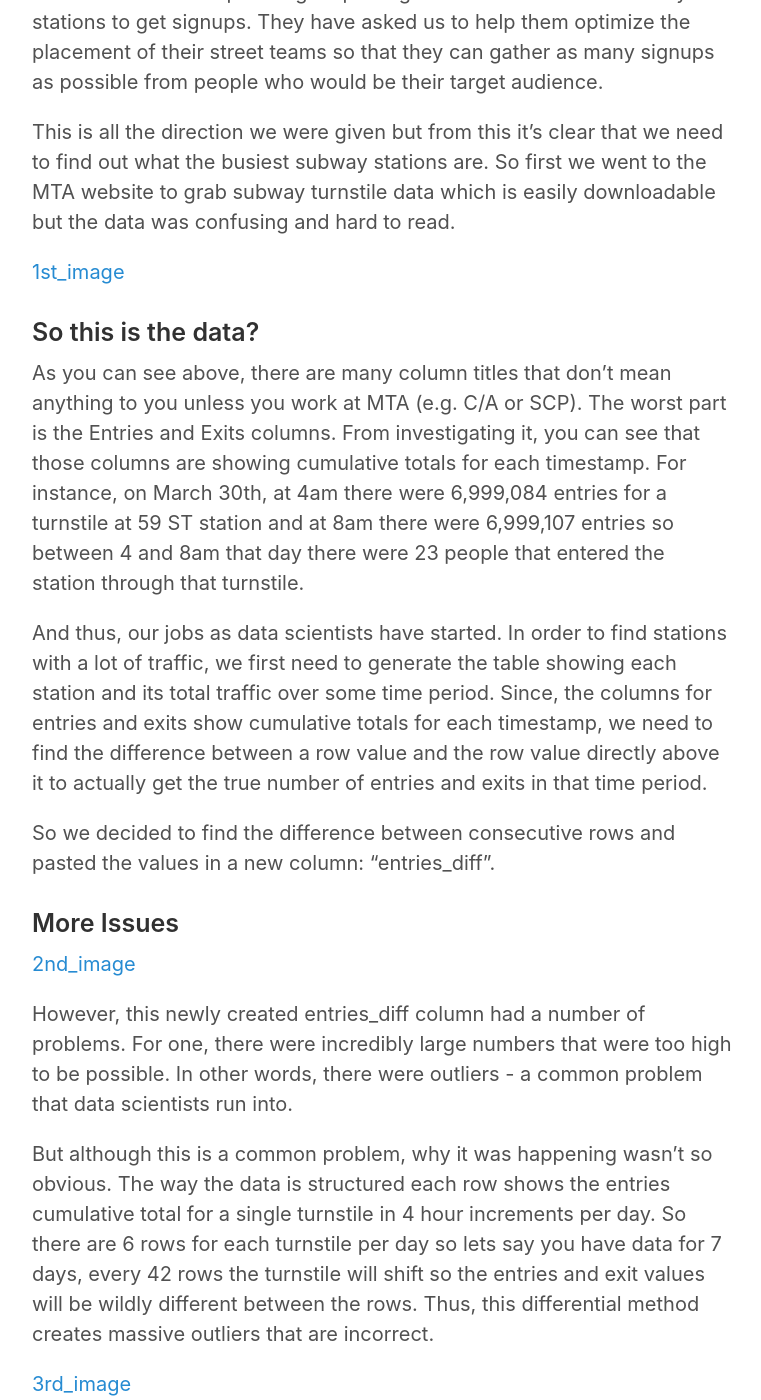
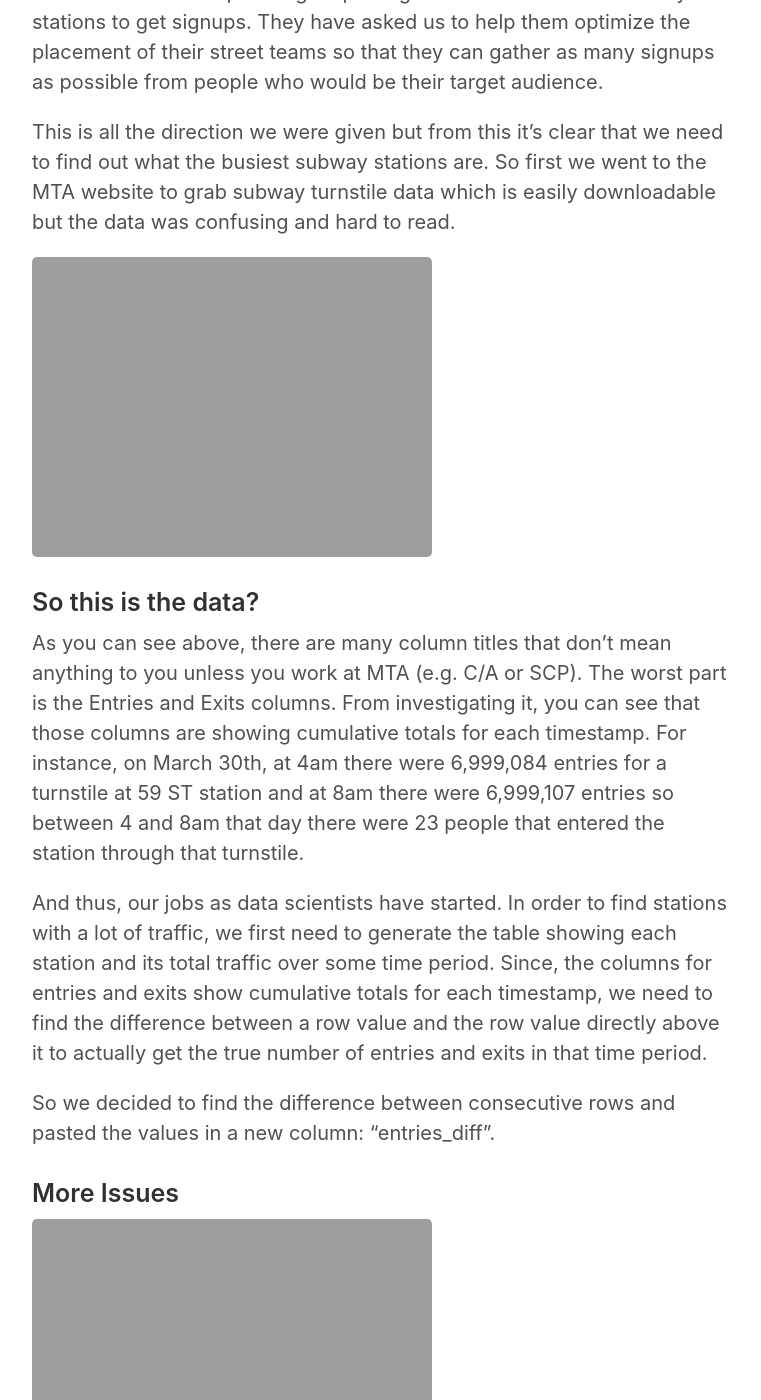
Before and after one commit to samirthanedar/samirthanedar.github.io, a Jekyll site: the page built from _posts/2020-04-06-NYC-MTA-EDA.md, in a window 1280 px wide and 1400 px high, scrolled down 688 px. Shown: the whole window, without its empty margins (258-1019 px from the left). Built offline with Jekyll 4.4.1, drawn with Linux system fonts in a browser that asks for light colours.

Commit message:
Editing my first blog post again

```diff
--- a/_posts/2020-04-06-NYC-MTA-EDA.md
+++ b/_posts/2020-04-06-NYC-MTA-EDA.md
@@ -11,7 +11,7 @@ As of now, we are at the end of week 1 and we have finished our first project. T
 
 This is all the direction we were given but from this it’s clear that we need to find out what the busiest subway stations are. So first we went to the MTA website to grab subway turnstile data which is easily downloadable but the data was confusing and hard to read.
 
-[1st_image]({{site.url}}/images/blog1_first_image)
+![1st_image]({{site.url}}/images/blog1_first_image)
 
 ### So this is the data?
 
@@ -24,14 +24,14 @@ So we decided to find the difference between consecutive rows and pasted the val
 
 ### More Issues
 
-[2nd_image]({{site.url}}/images/blog1_second_image)
+![2nd_image]({{site.url}}/images/blog1_second_image)
 
 
 However, this newly created entries_diff column had a number of problems. For one, there were incredibly large numbers that were too high to be possible. In other words, there were outliers - a common problem that data scientists run into.
 
 But although this is a common problem, why it was happening wasn’t so obvious. The way the data is structured each row shows the entries cumulative total for a single turnstile in 4 hour increments per day. So there are 6 rows for each turnstile per day so lets say you have data for 7 days, every 42 rows the turnstile will shift so the entries and exit values will be wildly different between the rows. Thus, this differential method creates massive outliers that are incorrect.
 
-[3rd_image]({{site.url}}/images/blog1_third_image)
+![3rd_image]({{site.url}}/images/blog1_third_image)
 
 
 ### Solution
@@ -42,11 +42,11 @@ As you can see here, on March 30th, April 6th and April 13th the values look way
 
 So after that, we were ready to display our top 20 stations in terms of entries over our three week period. As you can see below these tend to match up pretty well with top station rankings found elsewhere online.
 
-[4th_image]({{site.url}}/images/techtop20.png)
+![4th_image]({{site.url}}/images/techtop20.png)
 
 However, this was not enough. As data scientists, we need to utilize our own domain knowledge to improve our recommendations. First of all, this is a tech event so we should probably focus on subway stations near large portions of tech companies and send teams out on weekdays to make sure we’re most likely to see as many tech workers as possible. Also, as you start to understand more about the New York City subway station, it becomes apparent that some of these bars are false. For instance, the 23rd St station depicted in the chart above is a combination of several subway stations on 23rd st so you cannot count that entries total as one station. The same goes for 86 St and 125 St. After combining all of these insights we then landed on 10 stations to target for the organization’s street teams:
 
-[5th_image]({{site.url}}/images/top20bar.png)
+![5th_image]({{site.url}}/images/top20bar.png)
 
 And... we’re done! Yet, despite finding an acceptable solution to the project, this was not the most interesting part of this experience for me. I learned why data science is such a coveted field. It’s pretty simple to learn the python necessary to find an answer. With a few pandas groupby functions and some tinkering in matplotlib we were able to produce the chart above. However, the “real work” was understanding the data, turning it into something usable, and then dealing with the outliers. You might say that even that process is pretty standard. However, for this dataset there were some unique quirks and I’m sure for other datasets there will be unique quirks that make that process uniquely difficult. A true data scientist needs to use an artful combination of understanding the data and the problem (i.e. NYC subway knowledge) to enhance their analysis and make it something special. And this is why two data scientists can approach the same dataset and produce different insights.
 
```
